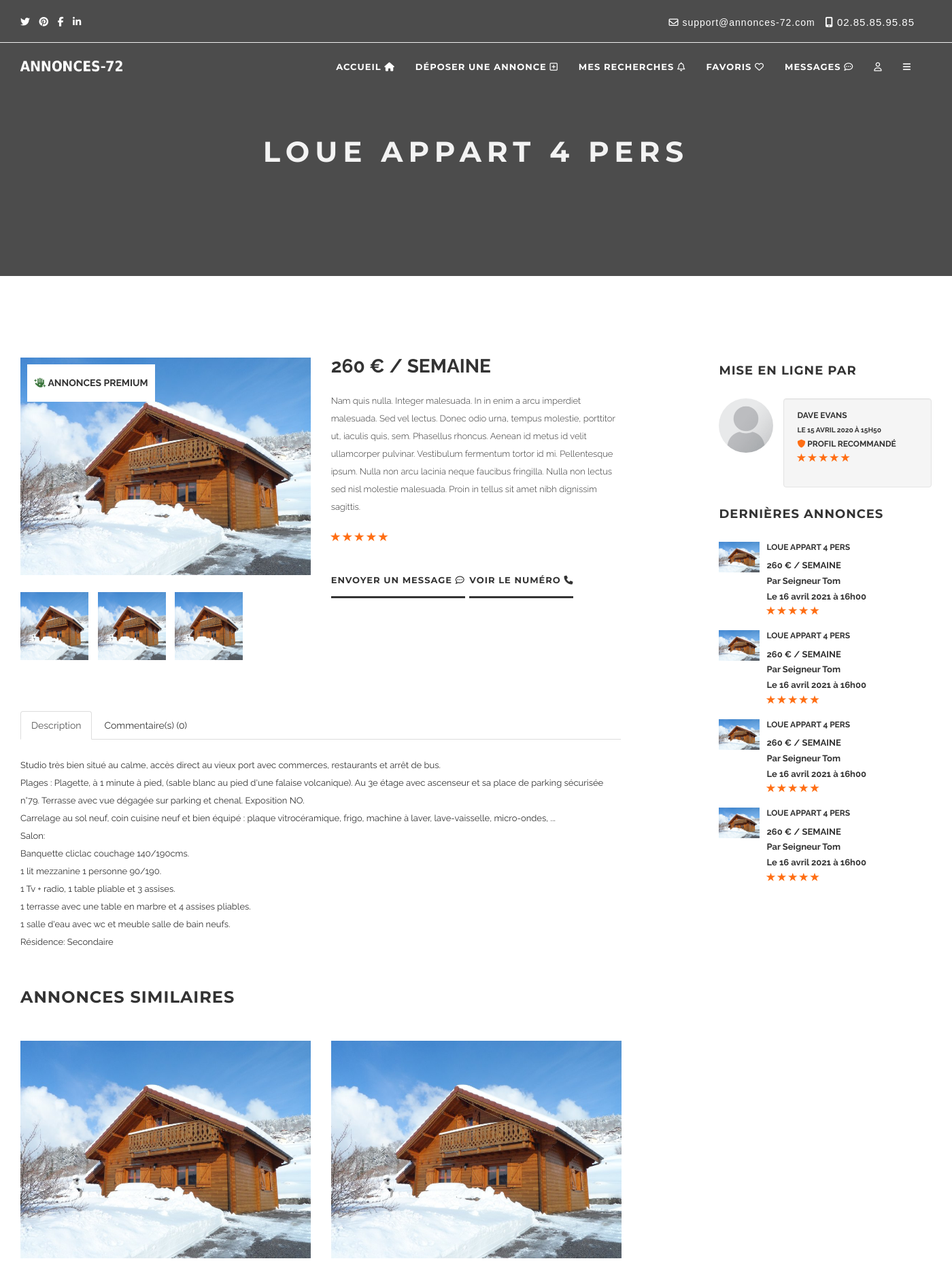
After one commit to gaetanarinfo/Annonces-72, a Symfony app: template templates/pages/annonce_type.html.twig in a window 1400 px wide. The commit adds this page. Shown: the top 1855 px of the page at 68% size. Run offline with Twig, Linux system fonts and the light colour scheme; the template is opened without the code that fills it, so the values that code supplies are empty; some libraries are stand-ins or nearby versions.

Commit message:
feat: front-end

```diff
--- a/public/css/style.css
+++ b/public/css/style.css
@@ -1014,7 +1014,8 @@ section h3.section-subheading {
 
 .widget .media-body .muted {
     display: block;
-    font-size: 10px;
+    font-size: 13px;
+    font-weight: 600;
 }
 
 .widget .media-heading {
@@ -2417,3 +2418,7 @@ footer.white-wrapper .social-links li a {
 .demo-selector .masonry-portfolio-item {
     margin-bottom: 30px;
 }
+
+.glyphicon-star {
+    color: rgb(255, 110, 20);
+}
--- /dev/null
+++ b/templates/components/annonce_type.html.twig
@@ -0,0 +1,373 @@
+<section>
+	<div class="section-inner">
+		<div class="container">
+			<div class="row">
+				<div class="col-lg-8">
+					<div class="row">
+						<div class="col-xs-12 col-sm-6 mb50">
+							<div class="images">
+								<span class="onsale">
+									<i class="fas fa-hand-sparkles text-success"></i>
+									Annonces Premium</span>
+								<a class="lb-link" data-rel="product-gallery" href="img/annonces/img1.jpg" title="Image Title">
+									<img alt="Image Title" class="img-responsive" src="img/annonces/img1.jpg" title="Image Title">
+								</a>
+
+								<div class="thumbnails mt">
+									<a class="lb-link" data-rel="product-gallery" href="img/annonces/img1.jpg" title="Image Title 2">
+										<img alt="image title" height="100" width="100" src="img/annonces/img1.jpg">
+									</a>
+									<a class="lb-link" data-rel="product-gallery" href="img/annonces/img1.jpg" title="Image Title 2">
+										<img alt="image title" height="100" width="100" src="img/annonces/img1.jpg">
+									</a>
+									<a class="lb-link" data-rel="product-gallery" href="img/annonces/img1.jpg" title="Image Title 2">
+										<img alt="image title" height="100" width="100" src="img/annonces/img1.jpg">
+									</a>
+								</div>
+							</div>
+						</div>
+
+						<div class="col-xs-12 col-sm-6 mb50">
+							<div class="summary entry-summary">
+
+								<div>
+									<p class="price">
+										<ins>
+											<span class="amount">260 € / SEMAINE</span>
+										</ins>
+									</p>
+								</div>
+
+								<div class="lead">
+									<p>Nam quis nulla. Integer malesuada. In in enim a arcu imperdiet malesuada. Sed vel lectus. Donec odio urna, tempus molestie, porttitor ut, iaculis quis, sem. Phasellus rhoncus. Aenean id metus id velit ullamcorper pulvinar. Vestibulum fermentum tortor id mi. Pellentesque ipsum. Nulla non arcu lacinia neque faucibus fringilla. Nulla non lectus sed nisl molestie malesuada. Proin in tellus sit amet nibh dignissim sagittis.</p>
+								</div>
+
+								<div class="product-rating mb">
+									<span class="glyphicon glyphicon-star"></span>
+									<span class="glyphicon glyphicon-star"></span>
+									<span class="glyphicon glyphicon-star"></span>
+									<span class="glyphicon glyphicon-star"></span>
+									<span class="glyphicon glyphicon-star"></span>
+								</div>
+
+								<a href="#" class="btn btn-primary btn-theme" style="margin-right: 3px;">Envoyer un message
+									<i class="far fa-comment-dots"></i>
+								</a>
+								<a href="#" class="btn btn-primary btn-theme">Voir le numéro
+									<i class="fas fa-phone"></i>
+								</a>
+							</div>
+						</div>
+
+						<div class="col-md-12 product-tabs mt">
+							<ul class="nav nav-tabs">
+								<li class="active">
+									<a data-toggle="tab" href="#tab-description">Description</a>
+								</li>
+
+								<li class="reviews_tab">
+									<a data-toggle="tab" href="#tab-reviews">Commentaire(s) (0)</a>
+								</li>
+							</ul>
+
+							<div class="tab-content mb">
+								<div class="tab-pane active" id="tab-description">
+									<p>Studio très bien situé au calme, accès direct au vieux port avec commerces, restaurants et arrêt de bus.<br>
+										Plages : Plagette, à 1 minute à pied, (sable blanc au pied d'une falaise volcanique). Au 3e étage avec ascenseur et sa place de parking sécurisée n°79. Terrasse avec vue dégagée sur parking et chenal. Exposition NO.<br>
+										Carrelage au sol neuf, coin cuisine neuf et bien équipé : plaque vitrocéramique, frigo, machine à laver, lave-vaisselle, micro-ondes, ...<br>
+										Salon:<br>
+										Banquette cliclac couchage 140/190cms.<br>
+										1 lit mezzanine 1 personne 90/190.<br>
+										1 Tv + radio, 1 table pliable et 3 assises.<br>
+										1 terrasse avec une table en marbre et 4 assises pliables.<br>
+										1 salle d'eau avec wc et meuble salle de bain neufs.<br>
+										Résidence: Secondaire</p>
+								</div>
+
+								<div class="tab-pane fade" id="tab-reviews">
+									<div id="reviews">
+										<div id="comments">
+											<div id="comments-list" class="gap">
+												<div class="media">
+													<div class="pull-left">
+														<img class="avatar comment-avatar" src="img/avatar/default_profil.png" alt="">
+													</div>
+													<div class="media-body">
+														<div class="well">
+															<div class="media-heading">
+																<strong>Dave Evans</strong>&nbsp;
+																<small>15 avril 2020 à 15h50</small>
+															</div>
+															<p>Was are delightful solicitude discovered collecting man day. Resolving neglected sir tolerably but existence conveying for. Day his put off unaffected literature partiality inhabiting.</p>
+														</div>
+													</div>
+												</div>
+												<div class="media">
+													<div class="pull-left">
+														<img class="avatar comment-avatar" src="img/avatar/default_profil.png" alt="">
+													</div>
+													<div class="media-body">
+														<div class="well">
+															<div class="media-heading">
+																<strong>Dave Evans</strong>&nbsp;
+																<small>15 avril 2020 à 15h50</small>
+															</div>
+															<p>Wicket longer admire do barton vanity itself do in it. Preferred to sportsmen it engrossed listening. Park gate sell they west hard for the. Abode stuff noisy manor blush yet the far. Up colonel so between removed so do.</p>
+														</div>
+													</div>
+												</div>
+												<div class="media">
+													<div class="pull-left">
+														<img class="avatar comment-avatar" src="img/avatar/default_profil.png" alt="">
+													</div>
+													<div class="media-body">
+														<div class="well">
+															<div class="media-heading">
+																<strong>Dave Evans</strong>&nbsp;
+																<small>15 avril 2020 à 15h50</small>
+															</div>
+															<p>Quitting informed concerns can men now. Projection to or up conviction uncommonly delightful continuing. In appetite ecstatic opinions hastened by handsome admitted.</p>
+														</div>
+													</div>
+												</div>
+											</div>
+
+											<div id="comment-form" class="gap">
+												<div class="mb">
+													<h3 class="single-section-title">
+														<strong>Leave</strong>
+														A Review</h3>
+												</div>
+												<form class="form-horizontal" role="form">
+													<div class="form-group">
+														<div class="col-sm-6">
+															<input type="text" class="form-control" placeholder="Name">
+														</div>
+														<div class="col-sm-6">
+															<input type="email" class="form-control" placeholder="Email">
+														</div>
+													</div>
+													<div class="form-group">
+														<div class="col-sm-12">
+															<textarea rows="8" class="form-control" placeholder="Comment"></textarea>
+														</div>
+													</div>
+													<button type="submit" class="btn btn-theme">Submit Comment</button>
+												</form>
+											</div>
+										</div>
+
+									</div>
+								</div>
+							</div>
+						</div>
+
+						<div class="col-md-12">
+							<div class="mb50">
+								<h3 class="single-section-title">Annonces similaires</h3>
+							</div>
+
+							<div class="row">
+								<ul class="owl-carousel-paged wow fadeIn list-unstyled" data-items="2" data-items-tablet="[768,2]" data-items-mobile="[479,1]">
+									<li class="nopadding-lr">
+										<div class="hover-item mb30">
+											<img src="img/annonces/img1.jpg" class="img-responsive smoothie" alt="">
+											<div class="overlay-item-caption smoothie"></div>
+											<div class="hover-item-caption smoothie">
+												<div class="vertical-center smoothie">
+													<a href="#" class="smoothie btn btn-primary">Voir l'annonce</a>
+												</div>
+											</div>
+										</div>
+										<div class="item-excerpt">
+											<h4 class="pull-right">$24.99</h4>
+											<h4>
+												<a href="#">Slim-Fit Shirt</a>
+											</h4>
+											<p>Taste oh spoke about no solid of hills up shade. Occasion so bachelor humoured striking by attended doubtful be it.</p>
+										</div>
+									</li>
+									<li class="nopadding-lr">
+										<div class="hover-item mb30">
+											<img src="img/annonces/img1.jpg" class="img-responsive smoothie" alt="">
+											<div class="overlay-item-caption smoothie"></div>
+											<div class="hover-item-caption smoothie">
+												<div class="vertical-center smoothie">
+													<a href="#" class="smoothie btn btn-primary">Voir l'annonce</a>
+												</div>
+											</div>
+										</div>
+										<div class="item-excerpt">
+											<h4 class="pull-right">$24.99</h4>
+											<h4>
+												<a href="#">Slim-Fit Shirt</a>
+											</h4>
+											<p>Taste oh spoke about no solid of hills up shade. Occasion so bachelor humoured striking by attended doubtful be it.</p>
+										</div>
+									</li>
+									<li class="nopadding-lr">
+										<div class="hover-item mb30">
+											<img src="img/annonces/img1.jpg" class="img-responsive smoothie" alt="">
+											<div class="overlay-item-caption smoothie"></div>
+											<div class="hover-item-caption smoothie">
+												<div class="vertical-center smoothie">
+													<a href="#" class="smoothie btn btn-primary">Voir l'annonce</a>
+												</div>
+											</div>
+										</div>
+										<div class="item-excerpt">
+											<h4 class="pull-right">$24.99</h4>
+											<h4>
+												<a href="#">Slim-Fit Shirt</a>
+											</h4>
+											<p>Taste oh spoke about no solid of hills up shade. Occasion so bachelor humoured striking by attended doubtful be it.</p>
+										</div>
+									</li>
+								</ul>
+							</div>
+						</div>
+					</div>
+				</div>
+				<div id="main-sidebar" class="col-md-3 col-md-offset-1 divider-wrapper wow fadeIn" data-wow-delay="0.5s">
+					<div>
+						<div class="widget">
+							<h4 class="widget-title">
+								<strong>Mise en ligne</strong>
+								Par</h4>
+							<div>
+
+								<div class="pull-left">
+									<img class="avatar comment-avatar" style="border-radius: 50%;" src="img/avatar/default_profil.png" alt="">
+								</div>
+								<div class="media-body">
+									<div class="well">
+										<div class="media-heading">
+											<strong>Dave Evans</strong><br>
+											<small>Le 15 avril 2020 à 15h50</small><br>
+                                            <strong><i class="fa fa-shield" style="color: rgb(255, 110, 20)"></i> Profil recommandé</strong>
+											<div class="muted">
+												<ul class="list-unstyled">
+													<li>
+														<span class="glyphicon glyphicon-star"></span>
+														<span class="glyphicon glyphicon-star"></span>
+														<span class="glyphicon glyphicon-star"></span>
+														<span class="glyphicon glyphicon-star"></span>
+														<span class="glyphicon glyphicon-star"></span>
+													</li>
+												</ul>
+											</div>
+										</div>
+
+									</div>
+								</div>
+							</div>
+						</div>
+						<div class="widget">
+							<h4 class="widget-title">
+								<strong>Dernières</strong>
+								annonces</h4>
+							<div>
+								<div class="media">
+									<div class="pull-left">
+										<img class="widget-img" src="img/annonces/img1.jpg" width="60px" alt="">
+									</div>
+									<div class="media-body">
+										<span class="media-heading">
+											<a href="#">LOUE APPART 4 PERS</a>
+										</span>
+										<small class="muted">260 € / SEMAINE</small>
+										<small class="muted">Par Seigneur Tom</small>
+										<small class="muted">Le 16 avril 2021 à 16h00</small>
+										<div class="muted">
+											<ul class="list-unstyled">
+												<li>
+													<span class="glyphicon glyphicon-star"></span>
+													<span class="glyphicon glyphicon-star"></span>
+													<span class="glyphicon glyphicon-star"></span>
+													<span class="glyphicon glyphicon-star"></span>
+													<span class="glyphicon glyphicon-star"></span>
+												</li>
+											</ul>
+										</div>
+									</div>
+								</div>
+								<div class="media">
+									<div class="pull-left">
+										<img class="widget-img" src="img/annonces/img1.jpg" width="60px" alt="">
+									</div>
+									<div class="media-body">
+										<span class="media-heading">
+											<a href="#">LOUE APPART 4 PERS</a>
+										</span>
+										<small class="muted">260 € / SEMAINE</small>
+										<small class="muted">Par Seigneur Tom</small>
+										<small class="muted">Le 16 avril 2021 à 16h00</small>
+										<div class="muted">
+											<ul class="list-unstyled">
+												<li>
+													<span class="glyphicon glyphicon-star"></span>
+													<span class="glyphicon glyphicon-star"></span>
+													<span class="glyphicon glyphicon-star"></span>
+													<span class="glyphicon glyphicon-star"></span>
+													<span class="glyphicon glyphicon-star"></span>
+												</li>
+											</ul>
+										</div>
+									</div>
+								</div>
+								<div class="media">
+									<div class="pull-left">
+										<img class="widget-img" src="img/annonces/img1.jpg" width="60px" alt="">
+									</div>
+									<div class="media-body">
+										<span class="media-heading">
+											<a href="#">LOUE APPART 4 PERS</a>
+										</span>
+										<small class="muted">260 € / SEMAINE</small>
+										<small class="muted">Par Seigneur Tom</small>
+										<small class="muted">Le 16 avril 2021 à 16h00</small>
+										<div class="muted">
+											<ul class="list-unstyled">
+												<li>
+													<span class="glyphicon glyphicon-star"></span>
+													<span class="glyphicon glyphicon-star"></span>
+													<span class="glyphicon glyphicon-star"></span>
+													<span class="glyphicon glyphicon-star"></span>
+													<span class="glyphicon glyphicon-star"></span>
+												</li>
+											</ul>
+										</div>
+									</div>
+								</div>
+								<div class="media">
+									<div class="pull-left">
+										<img class="widget-img" src="img/annonces/img1.jpg" width="60px" alt="">
+									</div>
+									<div class="media-body">
+										<span class="media-heading">
+											<a href="#">LOUE APPART 4 PERS</a>
+										</span>
+										<small class="muted">260 € / SEMAINE</small>
+										<small class="muted">Par Seigneur Tom</small>
+										<small class="muted">Le 16 avril 2021 à 16h00</small>
+										<div class="muted">
+											<ul class="list-unstyled">
+												<li>
+													<span class="glyphicon glyphicon-star"></span>
+													<span class="glyphicon glyphicon-star"></span>
+													<span class="glyphicon glyphicon-star"></span>
+													<span class="glyphicon glyphicon-star"></span>
+													<span class="glyphicon glyphicon-star"></span>
+												</li>
+											</ul>
+										</div>
+									</div>
+								</div>
+							</div>
+						</div>
+					</div>
+				</div>
+			</div>
+		</div>
+	</div>
+</section>
--- a/templates/components/footer.html.twig
+++ b/templates/components/footer.html.twig
@@ -3,7 +3,7 @@
 		<div class="section-inner">
 			<div class="container">
 				<div class="row">
-					<div class="col-md-4">
+					<div class="col-md-5">
 						<div class="widget about-us-widget">
 							<h4 class="widget-title">
 								<strong>Vendez</strong>
@@ -11,21 +11,58 @@
 							<p>Déposez une annonce gratuite en toute simplicité pour vendre, rechercher, donner vos biens de seconde main ou promouvoir vos services. Achetez en toute sécurité avec notre système de paiement en ligne et de livraison pour les annonces éligibles.</p>
 						</div>
 					</div>
-					<div class="col-md-4">
+					<div class="col-md-3">
 						<div class="widget">
 							<h4 class="widget-title">
-								<strong>Dernière</strong>
+								<strong>Dernières</strong>
 								Annonces</h4>
 							<div>
 								<div class="media">
 									<div class="pull-left">
-										<img class="widget-img" src="img/widget/widget1.jpg" alt="">
+										<img class="widget-img" src="img/annonces/img1.jpg" width="60px" alt="">
 									</div>
 									<div class="media-body">
 										<span class="media-heading">
-											<a href="#">Blog Post A</a>
+											<a href="#">LOUE APPART 4 PERS</a>
 										</span>
-										<small class="muted">Posted 14 April 2015</small>
+										<small class="muted">260 € / SEMAINE</small>
+										<small class="muted">Par Machin72</small>
+										<small class="muted">Le 16 avril 2021 à 16h00</small>
+										<div class="muted">
+											<ul class="list-unstyled">
+												<li>
+													<span class="glyphicon glyphicon-star"></span>
+													<span class="glyphicon glyphicon-star"></span>
+													<span class="glyphicon glyphicon-star"></span>
+													<span class="glyphicon glyphicon-star"></span>
+													<span class="glyphicon glyphicon-star"></span>
+												</li>
+											</ul>
+										</div>
+									</div>
+								</div>
+								<div class="media">
+									<div class="pull-left">
+										<img class="widget-img" src="img/annonces/img1.jpg" width="60px" alt="">
+									</div>
+									<div class="media-body">
+										<span class="media-heading">
+											<a href="#">LOUE APPART 4 PERS</a>
+										</span>
+										<small class="muted">260 € / SEMAINE</small>
+										<small class="muted">Par Machin72</small>
+										<small class="muted">Le 16 avril 2021 à 16h00</small>
+										<div class="muted">
+											<ul class="list-unstyled">
+												<li>
+													<span class="glyphicon glyphicon-star"></span>
+													<span class="glyphicon glyphicon-star"></span>
+													<span class="glyphicon glyphicon-star"></span>
+													<span class="glyphicon glyphicon-star"></span>
+													<span class="glyphicon glyphicon-star"></span>
+												</li>
+											</ul>
+										</div>
 									</div>
 								</div>
 							</div>
--- a/templates/components/header.html.twig
+++ b/templates/components/header.html.twig
@@ -2,7 +2,7 @@
 <header id="headerwrap" class="dark-wrapper backstretched special-max-height no-overlay">
 	<div class="container vertical-center">
 		<div class="intro-text vertical-center text-left smoothie">
-			<div class="intro-heading wow fadeIn heading-font" data-wow-delay="0.2s">Petite annonces 72</div>
+			<div class="intro-heading wow fadeIn heading-font" data-wow-delay="0.2s">Petites annonces 72</div>
 			<div class="intro-sub-heading wow fadeIn secondary-font" data-wow-delay="0.4s">Vous souhaite la bienvenue.
 				<span class="rotate">Trouvez la bonne affaire, réalisez-la bonne vente pour votre voiture, immobilier, emploi, location de vacances, vêtements, mode, maison, meubles, jeux vidéo, etc.</span>
 			</div>
--- /dev/null
+++ b/templates/components/navRight.html.twig
@@ -0,0 +1,119 @@
+<div class="flexpanel">
+	<div class="viewport-wrap">
+		<div class="viewport">
+			<div class="widget mb50">
+				<h4 class="widget-title">Dernières annonces</h4>
+				<div>
+					<div class="media">
+						<div class="pull-left">
+							<img class="widget-img" src="img/annonces/img1.jpg" width="60px" alt="">
+						</div>
+						<div class="media-body">
+							<span class="media-heading">
+								<a href="#">LOUE APPART 4 PERS</a>
+							</span>
+							<small class="muted">260 € / SEMAINE</small>
+							<small class="muted">Par Machin72</small>
+							<small class="muted">Le 16 avril 2021 à 16h00</small>
+							<div class="muted">
+								<ul class="list-unstyled">
+									<li>
+										<span class="glyphicon glyphicon-star"></span>
+										<span class="glyphicon glyphicon-star"></span>
+										<span class="glyphicon glyphicon-star"></span>
+										<span class="glyphicon glyphicon-star"></span>
+										<span class="glyphicon glyphicon-star"></span>
+									</li>
+								</ul>
+							</div>
+						</div>
+					</div>
+					<div class="media">
+						<div class="pull-left">
+							<img class="widget-img" src="img/annonces/img1.jpg" width="60px" alt="">
+						</div>
+						<div class="media-body">
+							<span class="media-heading">
+								<a href="#">LOUE APPART 4 PERS</a>
+							</span>
+							<small class="muted">260 € / SEMAINE</small>
+							<small class="muted">Par Machin72</small>
+							<small class="muted">Le 16 avril 2021 à 16h00</small>
+							<div class="muted">
+								<ul class="list-unstyled">
+									<li>
+										<span class="glyphicon glyphicon-star"></span>
+										<span class="glyphicon glyphicon-star"></span>
+										<span class="glyphicon glyphicon-star"></span>
+										<span class="glyphicon glyphicon-star"></span>
+										<span class="glyphicon glyphicon-star"></span>
+									</li>
+								</ul>
+							</div>
+						</div>
+					</div>
+					<div class="media">
+						<div class="pull-left">
+							<img class="widget-img" src="img/annonces/img1.jpg" width="60px" alt="">
+						</div>
+						<div class="media-body">
+							<span class="media-heading">
+								<a href="#">LOUE APPART 4 PERS</a>
+							</span>
+							<small class="muted">260 € / SEMAINE</small>
+							<small class="muted">Par Machin72</small>
+							<small class="muted">Le 16 avril 2021 à 16h00</small>
+							<div class="muted">
+								<ul class="list-unstyled">
+									<li>
+										<span class="glyphicon glyphicon-star"></span>
+										<span class="glyphicon glyphicon-star"></span>
+										<span class="glyphicon glyphicon-star"></span>
+										<span class="glyphicon glyphicon-star"></span>
+										<span class="glyphicon glyphicon-star"></span>
+									</li>
+								</ul>
+							</div>
+						</div>
+					</div>
+					<div class="media">
+						<div class="pull-left">
+							<img class="widget-img" src="img/annonces/img1.jpg" width="60px" alt="">
+						</div>
+						<div class="media-body">
+							<span class="media-heading">
+								<a href="#">LOUE APPART 4 PERS</a>
+							</span>
+							<small class="muted">260 € / SEMAINE</small>
+							<small class="muted">Par Machin72</small>
+							<small class="muted">Le 16 avril 2021 à 16h00</small>
+							<div class="muted">
+								<ul class="list-unstyled">
+									<li>
+										<span class="glyphicon glyphicon-star"></span>
+										<span class="glyphicon glyphicon-star"></span>
+										<span class="glyphicon glyphicon-star"></span>
+										<span class="glyphicon glyphicon-star"></span>
+										<span class="glyphicon glyphicon-star"></span>
+									</li>
+								</ul>
+							</div>
+						</div>
+					</div>
+				</div>
+			</div>
+			<div class="widget mb50">
+				<h4 class="widget-title">
+					<strong>Tags</strong>
+					Populaires</h4>
+				<div class="tagcloud">
+					<a href="#" class="tag-link btn btn-theme btn-xs" title="3 topics">Local</a>
+				</div>
+			</div>
+			<div class="widget about-us-widget mb50">
+				<h4 class="widget-title">Annonces-72 C'est quoi</h4>
+				<p>Avec annonces-72, trouvez la bonne affaire sur le site référent de petites annonces de particulier à particulier et de professionnels. Avec des millions de petites annonces, trouvez la bonne occasion dans nos catégories voiture, immobilier, emploi, vacances, mode, maison, jeux vidéo, etc…</p>
+			</div>
+		</div>
+	</div>
+</div>
--- /dev/null
+++ b/templates/pages/annonce_type.html.twig
@@ -0,0 +1,39 @@
+{% extends "base.html.twig" %}
+
+{% block title 'Annonces-72 - Petites annonces gratuites' %}
+
+{% block body %}
+
+	<div class="master-wrapper">
+
+		<div class="preloader">
+			<div class="preloader-img">
+				<span class="loading-animation animate-flicker"><img src="img/loading.GIF" alt="loading"/></span>
+			</div>
+		</div>
+
+		{% include('components/navbar.html.twig') %}
+
+		<section class="dark-wrapper opaqued parallax" data-parallax="scroll" data-image-src="img/bg/bg2.jpg" data-speed="0.7">
+            <div class="section-inner pad-top-200">
+                <div class="container">
+                    <div class="row">
+                        <div class="col-lg-12 mb30 wow text-center">
+                            <h2 class="section-heading">LOUE APPART 4 PERS</h2>
+                        </div>
+                    </div>
+                </div>
+            </div>
+        </section>
+
+		{% include('components/annonce_type.html.twig') %}
+
+        {% include('components/contact.html.twig') %}
+
+		{% include('components/footer.html.twig') %}
+
+	</div>
+
+	{% include('components/navRight.html.twig') %}
+
+{% endblock %}
--- a/templates/pages/home.html.twig
+++ b/templates/pages/home.html.twig
@@ -43,6 +43,6 @@
 
 	</div>
 
-	{% include('components/footer2.html.twig') %}
+	{% include('components/navRight.html.twig') %}
 
 {% endblock %}
```
Also changed, not shown: src/Controller/AnnoncesController.php (added, +24 -0 lines), templates/components/annonces.html.twig (+73 -1 lines), templates/components/footer2.html.twig (deleted, +0 -34 lines), public/img/avatar/default_profil.png (added).
